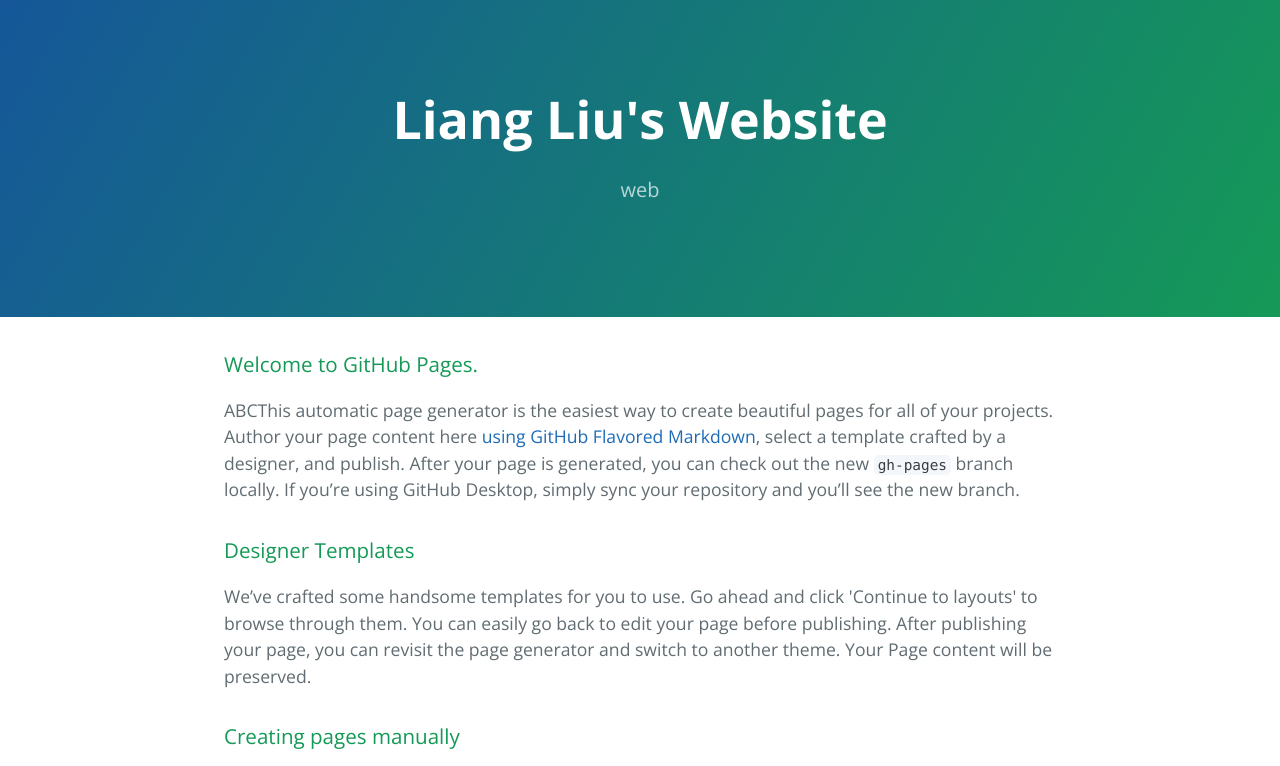
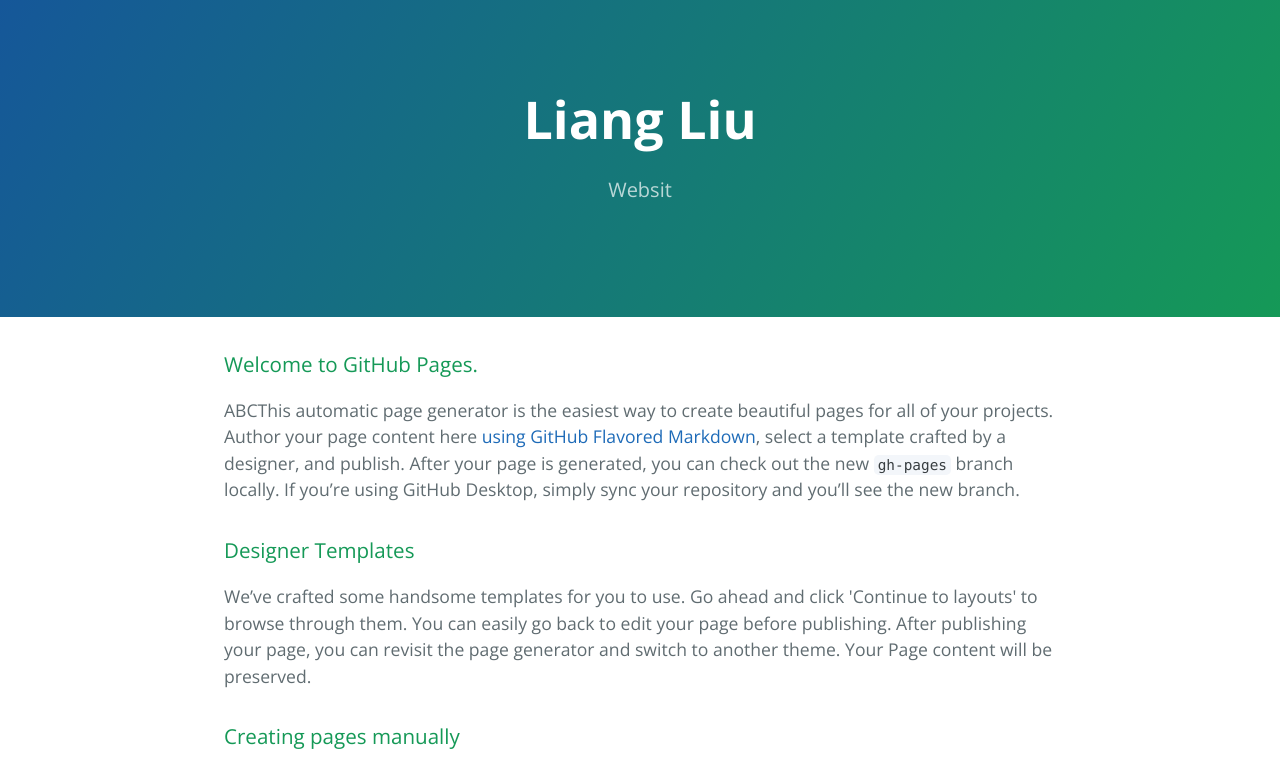
Before and after one commit to kg0529/kg0529.github.io, a plain HTML site: page index.html in a window 1280 px wide. Shown: the top 766 px of the page. Drawn offline with nearby package versions, Linux system fonts and the light colour scheme.

Commit message:
Update index.html

```diff
--- a/index.html
+++ b/index.html
@@ -11,8 +11,8 @@
   </head>
   <body>
     <section class="page-header">
-      <h1 class="project-name">Liang Liu's Website</h1>
-      <h2 class="project-tagline">web</h2>
+      <h1 class="project-name">Liang Liu</h1>
+      <h2 class="project-tagline">Websit</h2>
     </section>
 
     <section class="main-content">
```
